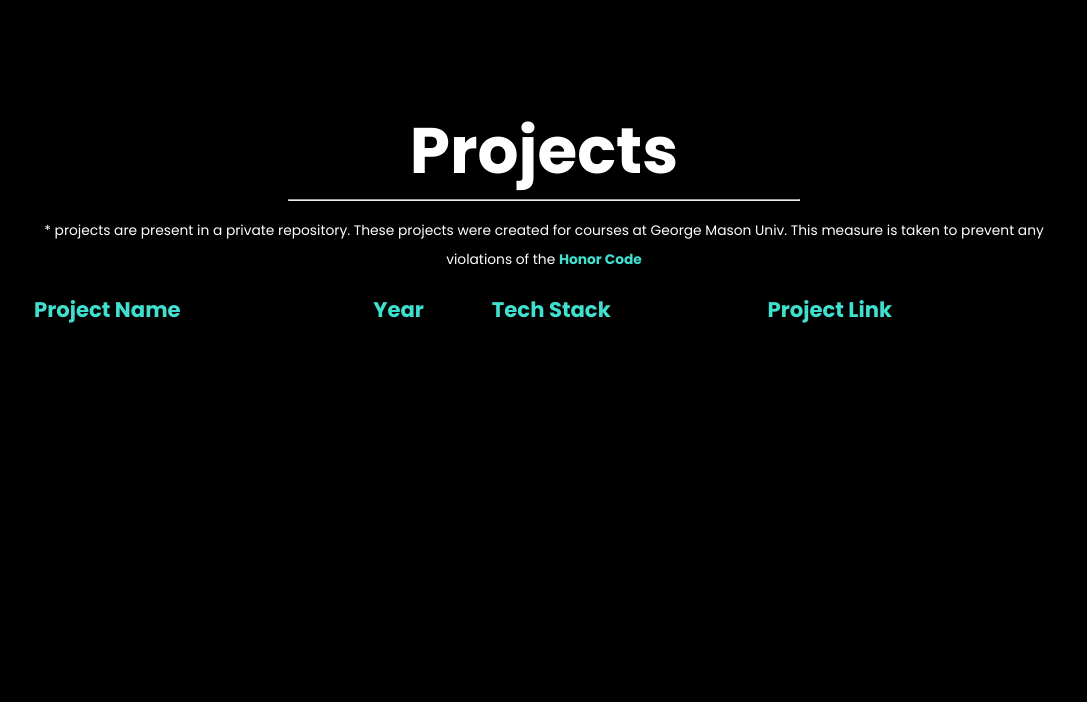
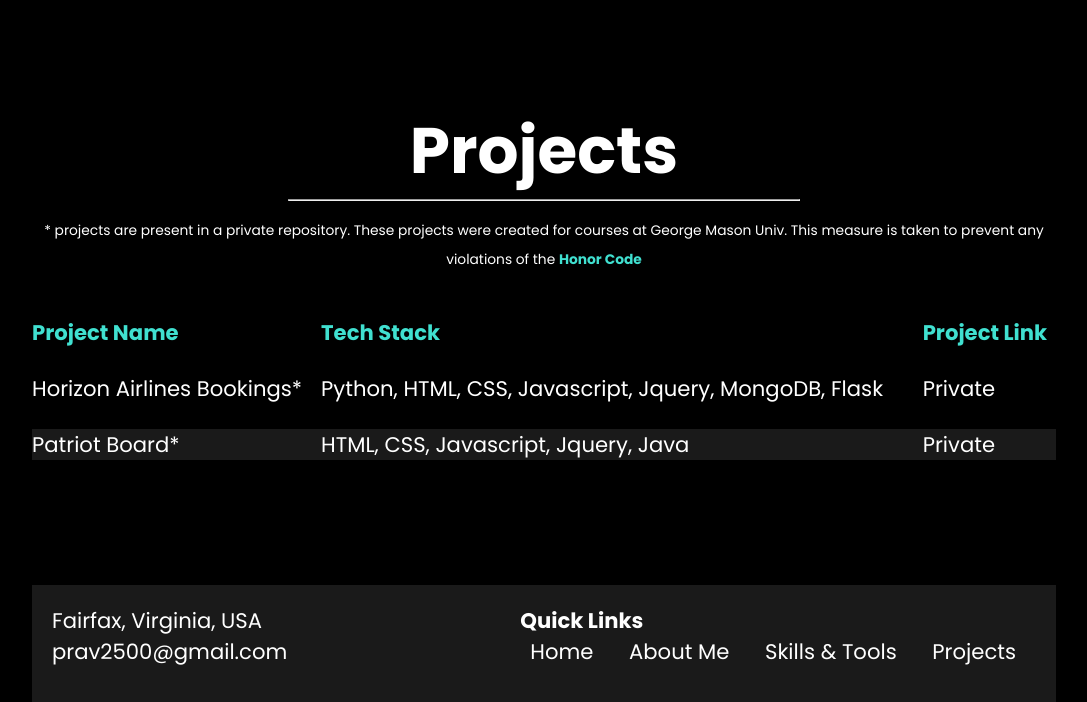
Before and after one commit to praneethravuri/PRAV, a plain HTML site: page index.html in a window 1280 px wide. Shown: the part 2083-2785 px from the top of the page, without its empty margins (96-1183 px from the left). Before the commit the page ends 2410 px from the top, so only its background shows below. Drawn offline with nearby package versions, Linux system fonts and the light colour scheme; no server answers.

Commit message:
Added footer

```diff
--- /dev/null
+++ b/CSS/footer.sass
@@ -0,0 +1,54 @@
+$primary-color: white
+$secondary-color: #666
+$footer-bg-color: black
+$footer-padding: 20px
+$turquoise-blue: #40E0D0
+$light-gray: rgba(255, 255, 255, 0.1)
+
+.footer
+    background-color: $light-gray
+    padding: $footer-padding
+    display: flex
+    flex-wrap: wrap
+    justify-content: space-between
+    margin-top: 100px
+
+
+.location
+    color: $primary-color
+    margin-bottom: 10px
+
+a
+    color: $primary-color
+    text-decoration: none
+    &:hover
+
+.quick-links
+    color: $primary-color
+    margin-bottom: 10px
+
+ul
+    list-style-type: none
+    padding: 0
+
+    li
+        margin-bottom: 5px
+    a
+        color: $primary-color
+        text-decoration: none
+
+.social-media
+    color: $primary-color
+
+ul
+    list-style-type: none
+    padding: 0
+
+    li
+        display: inline-block
+        margin-right: 10px
+
+    a
+        color: $primary-color
+        text-decoration: none
+        &:hover
--- a/CSS/projects.sass
+++ b/CSS/projects.sass
@@ -16,6 +16,10 @@ $light-gray: rgba(255, 255, 255, 0.1)
             background-color: $light-gray
             border-right: 1px solid $light-gray
 
+        img
+            width: 20%
+            margin: auto
+
 #repo-details
     thead
         th
@@ -29,3 +33,7 @@ $light-gray: rgba(255, 255, 255, 0.1)
 #hc-link a
     color: $turquoise-blue
     font-weight: bold
+
+table
+    border-collapse: separate
+    border-spacing: 0px 25px
--- a/JS/renderProjects.js
+++ b/JS/renderProjects.js
@@ -35,16 +35,14 @@ githubRepos(username)
       const repo = repos[i];
       if (repo.name != "praneethravuri") {
         const languages = await getLanguages(repo.name);
-        const createdAt = repo.created_at.slice(0, 4);
 
         const currRepoName = repo.name.replace(/-/g, " ");
 
         $("#repo-details tbody").append(`
           <tr>
             <td>${currRepoName}</td>
-            <td>${createdAt}</td>
             <td>${languages.join(", ")}</td>
-            <td><a href="${repo.html_url}">Link</a></td>
+            <td><a href="${repo.html_url}"><img src="./Images/Skills-Tools-Images/Github.svg" alt=""></a></td>
           </tr>
         `);
       }
@@ -53,3 +51,21 @@ githubRepos(username)
   .catch((error) => {
     console.error("An error occurred:", error);
   });
+
+async function readJSONFile(url) {
+  const data = await $.getJSON(url);
+  return data;
+}
+
+let privateRepos = await readJSONFile("../JSON/privateRepoProjects.json");
+console.log(privateRepos);
+
+for (let repo in privateRepos) {
+  $("#repo-details tbody").append(`
+      <tr>
+        <td>${repo}*</td>
+        <td>${privateRepos[repo].languages.join(", ")}</td>
+        <td>Private</td>
+      </tr>
+    `);
+}
--- a/JSON/privateRepoProjects.json
+++ b/JSON/privateRepoProjects.json
@@ -1,10 +1,10 @@
 {
     "Horizon Airlines Bookings" : {
         "year" : 2023,
-        "tech stack" : ["Python", "HTML", "CSS", "Javascript", "Jquery", "MongoDB", "Flask"]
+        "languages" : ["Python", "HTML", "CSS", "Javascript", "Jquery", "MongoDB", "Flask"]
     },
     "Patriot Board" : {
         "year" : 2023,
-        "tech stack" : ["HTML", "CSS", "Javascript", "Jquery", "Java"]
+        "languages" : ["HTML", "CSS", "Javascript", "Jquery", "Java"]
     }
 }
--- a/index.html
+++ b/index.html
@@ -10,6 +10,7 @@
     <link rel="stylesheet" type="text/css" href="./CSS/navbar.css">
     <link rel="stylesheet" type="text/css" href="./CSS/skillsTools.css">
     <link rel="stylesheet" type="text/css" href="./CSS/projects.css">
+    <link rel="stylesheet" type="text/css" href="./CSS/footer.css">
     <link rel="icon" type="image/x-icon" href="./Images/favicon.png">
     <script src="https://code.jquery.com/jquery-3.7.0.js"
         integrity="sha256-JlqSTELeR4TLqP0OG9dxM7yDPqX1ox/HfgiSLBj8+kM=" crossorigin="anonymous"></script>
@@ -25,7 +26,6 @@
                 <li class="menu-items"><a href="#about">About Me</a></li>
                 <li class="menu-items"><a href="#skills-tools">Skills & Tools</a></li>
                 <li class="menu-items"><a href="#projects">Projects</a></li>
-                <li class="menu-items"><a href="#">Contact</a></li>
             </ul>
         </nav>
     </header>
@@ -34,7 +34,8 @@
         <div class="intro">
             <p class="small-size">Hey, my name is</p>
             <p class="turq-blue">Praneeth Ravuri</p>
-            <p class="small-size small-about-me">Master's in Computer Science Student at George Mason University. Passionate about continuous learning and staying updated with the latest advancements in technology.</p>
+            <p class="small-size small-about-me">Master's in Computer Science Student at George Mason University.
+                Passionate about continuous learning and staying updated with the latest advancements in technology.</p>
         </div>
     </section>
 
@@ -53,7 +54,11 @@
 
         <hr class="title-separator">
 
-        <p class="about-me-text">With practical experience in front-end design at Stige and software development at Cognizant, I've honed my skills in creating seamless user experiences and solving complex problems. As a Web Developer at IEEE GRIET Student Body, I collaborated on engaging web applications which shaped me into a well-rounded professional with a passion for innovative and user-friendly software solutions.</p>
+        <p class="about-me-text">With practical experience in front-end design at Stige and software development at
+            Cognizant, I've honed my skills in creating seamless user experiences and solving complex problems.During my
+            time as a Web
+            Developer at IEEE GRIET Student Body, I collaborated on engaging web applications which shaped me into a
+            well-rounded professional with a passion for innovative and user-friendly software solutions.</p>
     </section>
 
 
@@ -76,13 +81,14 @@
         </div>
         <hr class="title-separator">
 
-        <p id="disclaimer">* projects are present in a private repository. These projects were created for courses at George Mason Univ. This measure is taken to prevent any violations of the <span id="hc-link"><a href="https://oai.gmu.edu/full-honor-code-document/" target="_blank">Honor Code</a></span></p>
+        <p id="disclaimer">* projects are present in a private repository. These projects were created for courses at
+            George Mason Univ. This measure is taken to prevent any violations of the <span id="hc-link"><a
+                    href="https://oai.gmu.edu/full-honor-code-document/" target="_blank">Honor Code</a></span></p>
 
         <table id="repo-details">
             <thead>
                 <tr>
                     <th>Project Name</th>
-                    <th>Year</th>
                     <th>Tech Stack</th>
                     <th>Project Link</th>
                 </tr>
@@ -91,8 +97,27 @@
 
             </tbody>
         </table>
+    </section>
 
-    </section>
+
+    <footer class="footer">
+        <div class="location">
+            <p>Fairfax, Virginia, USA</p>
+            <a href="mailto:prav2500@gmail.com">prav2500@gmail.com</a>
+        </div>
+
+        <div class="quick-links">
+            <h3>Quick Links</h3>
+            <ul>
+                <li class="menu-items"><a href="#header-space">Home</a></li>
+                <li class="menu-items"><a href="#about">About Me</a></li>
+                <li class="menu-items"><a href="#skills-tools">Skills & Tools</a></li>
+                <li class="menu-items"><a href="#projects">Projects</a></li>
+            </ul>
+        </div>
+    </footer>
+
+
     <script src="./JS/skillsTools.js"></script>
     <script src="./JS/smoothScroll.js"></script>
     <script src="./JS/skillsTools.js"></script>
```
Also changed, not shown: CSS/footer.css (added), CSS/projects.css, 2 other files.
